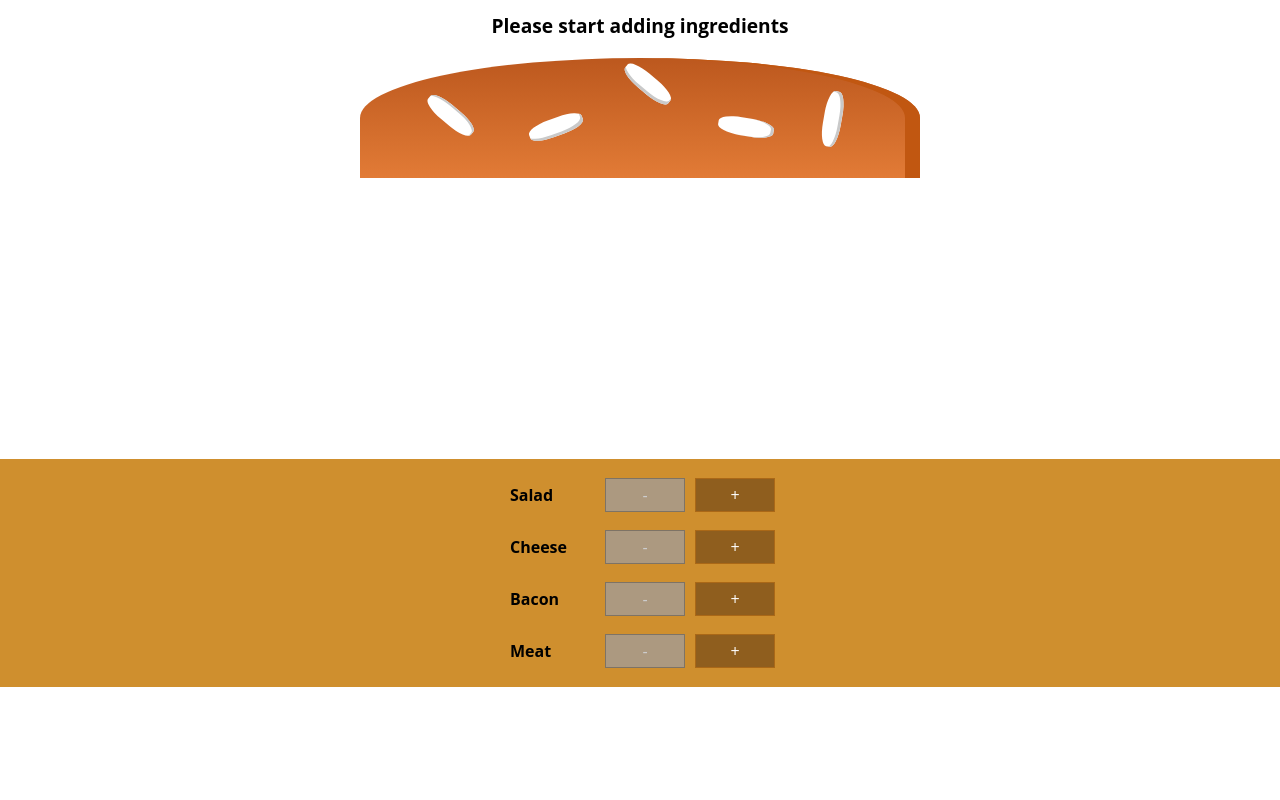
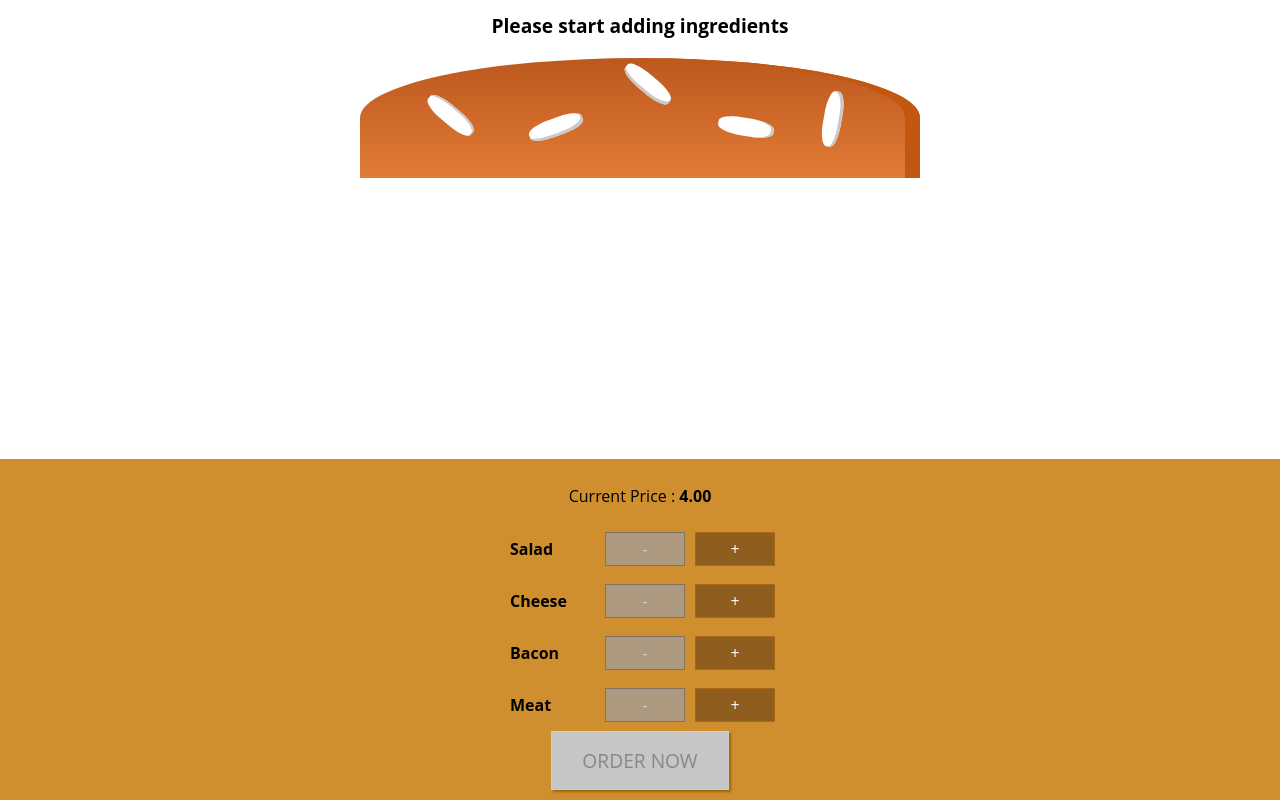
Before and after one commit to rahulmathews/Burger-Builder, a React (Create React App) app: page / in a window 1280 px wide. Shown: the part 235-1035 px from the top of the page. Before the commit the page ends 922 px from the top, so only its background shows below. Built offline with nearby package versions, Linux system fonts and the light colour scheme; the HTML template or start-up script is replaced by a standard one.

Commit message:
added modal and other changes

```diff
--- a/src/components/Burger/Build Controls/BuildControls.js
+++ b/src/components/Burger/Build Controls/BuildControls.js
@@ -12,6 +12,7 @@
 const buildControls = (props) => {
     return (
         <div className={classes.BuildControls}>
+            <p>Current Price : <strong>{props.price.toFixed(2)}</strong></p>
             {
                 controls.map((obj) => {
                     return <BuildControl
@@ -23,6 +24,13 @@
                     />
                 })
             }
+            <button
+                className={classes.OrderButton}
+                disabled={!props.purchasable}
+                onClick={props.ordered}
+            >
+                ORDER NOW
+            </button>
         </div>
     )
 }
--- a/src/components/Burger/Build Controls/BuildControls.module.css
+++ b/src/components/Burger/Build Controls/BuildControls.module.css
@@ -8,3 +8,41 @@
     margin: auto;
     padding: 10px 0;
 }
+
+.OrderButton {
+    background-color: #DAD735;
+    outline: none;
+    cursor: pointer;
+    border: 1px solid #966909;
+    color: #966909;
+    font-family: inherit;
+    font-size: 1.2em;
+    padding: 15px 30px;
+    box-shadow: 2px 2px 2px #966909;
+}
+
+.OrderButton:hover, .OrderButton:active {
+    background-color: #A0DB41;
+    border: 1px solid #966909;
+    color: #966909;
+}
+
+.OrderButton:disabled {
+    background-color: #C7C6C6;
+    cursor: not-allowed;
+    border: 1px solid #ccc;
+    color: #888888;
+}
+
+.OrderButton:not(:disabled) {
+    animation: enable 0.3s linear;
+}
+
+@keyframes enable {
+    0% {
+        transform: scale(1);
+    }
+    60% {
+        transform: scale(1.1);
+    }
+}
--- /dev/null
+++ b/src/components/Burger/OrderSummary/OrderSummary.js
@@ -0,0 +1,28 @@
+import React from 'react'
+
+import Aux from '../../../hoc/Aux';
+
+const orderSummary = (props) => {
+    const ingredientSummary = Object.keys(props.ingredients)
+        .map((igKey) => {
+            return (
+                <li key={igKey}>
+                    <span style={{textTransform: 'capitalize'}}>
+                        {igKey} : {props.ingredients[igKey]}
+                    </span>
+                </li>
+            )
+        })
+    return (
+        <Aux>
+            <h3>Your Order</h3>
+            <p>A delicious burger with following Ingredients:</p>
+            <ul>
+                {ingredientSummary}
+            </ul>
+            <p>Continue to Chekout?</p>
+        </Aux>
+    )
+}
+
+export default orderSummary
--- /dev/null
+++ b/src/components/UI/Modal/Modal.js
@@ -0,0 +1,19 @@
+import React from 'react';
+
+import classes from './Modal.module.css';
+
+const modal = (props) => {
+    return (
+        <div
+            className={classes.Modal}
+            style={{
+                transform: props.show ? 'translateY(0)' : 'translateY(-100vh)',
+                opacity: props.show ? '1' : '0'
+            }}
+        >
+            {props.children}
+        </div>
+    )
+}
+
+export default modal;
--- /dev/null
+++ b/src/components/UI/Modal/Modal.module.css
@@ -0,0 +1,20 @@
+.Modal {
+    position: fixed;
+    z-index: 500;
+    background-color: white;
+    width: 70%;
+    border: 1px solid #ccc;
+    box-shadow: 1px 1px 1px black;
+    padding: 16px;
+    left: 15%;
+    top: 30%;
+    box-sizing: border-box;
+    transition: all 0.3s ease-out;
+}
+
+@media (min-width: 600px) {
+    .Modal {
+        width: 500px;
+        left: calc(50% - 250px);
+    }
+}
--- a/src/containers/BurgerBuilder/BurgerBuilder.js
+++ b/src/containers/BurgerBuilder/BurgerBuilder.js
@@ -3,6 +3,8 @@
 import Aux from '../../hoc/Aux';
 import Burger from '../../components/Burger/Burger';
 import BuildControls from '../../components/Burger/Build Controls/BuildControls';
+import Modal from '../../components/UI/Modal/Modal';
+import OrderSummary from '../../components/Burger/OrderSummary/OrderSummary';
 
 const INGREDIENT_PRICES = {
     'salad' : 0.5,
@@ -23,7 +25,26 @@
             'cheese' : 0,
             'meat' : 0
         },
-        'totalPrice' : 4
+        'totalPrice' : 4,
+        'purchasable' : false,
+        'purchasing' : false
+    }
+
+    updatePurchasableState (){
+        const sum = Object.values({...this.state.ingredients})
+            .reduce((sum, ele) => {
+                return sum = sum + ele;
+            }, 0);
+        if(sum > 0){
+            this.setState({
+                'purchasable' : true
+            })
+        }
+        else{
+            this.setState({
+                'purchasable' : false
+            })
+        }
     }
 
     addIngredientHandler = (type) => {
@@ -37,7 +58,7 @@
         this.setState({
             totalPrice : newPrice,
             ingredients : updatedIngredients
-        })
+        },this.updatePurchasableState)
     }
 
     removeIngredientHandler = (type) => {
@@ -50,12 +71,18 @@
             ...this.state.ingredients
         }
         updatedIngredients[type] = newCount;
-        const newPrice = this.setState.totalPrice - INGREDIENT_PRICES[type];
+        const newPrice = Number(this.state.totalPrice) - INGREDIENT_PRICES[type];
         this.setState({
             totalPrice : newPrice,
             ingredients : updatedIngredients
-        })
+        }, this.updatePurchasableState)
     }
+
+    purchaseHandler = () => {
+        this.setState({
+            'purchasing' : true
+        });
+    };
 
     render(){
         const disabledInfo = {
@@ -68,11 +95,17 @@
 
         return (
             <Aux>
+                <Modal show={this.state.purchasing}>
+                    <OrderSummary ingredients={this.state.ingredients}/>
+                </Modal>
                 <Burger ingredients={this.state.ingredients}/>
                 <BuildControls
-                ingredientAdded={this.addIngredientHandler}
-                ingredientRemoved={this.removeIngredientHandler}
-                disabled = {disabledInfo}
+                    ingredientAdded={this.addIngredientHandler}
+                    ingredientRemoved={this.removeIngredientHandler}
+                    disabled={disabledInfo}
+                    price={this.state.totalPrice}
+                    purchasable={this.state.purchasable}
+                    ordered={this.purchaseHandler}
                 />
             </Aux>
         );
```
Also changed, not shown: src/components/UI/Backdrop/Backdrop.js (added).
